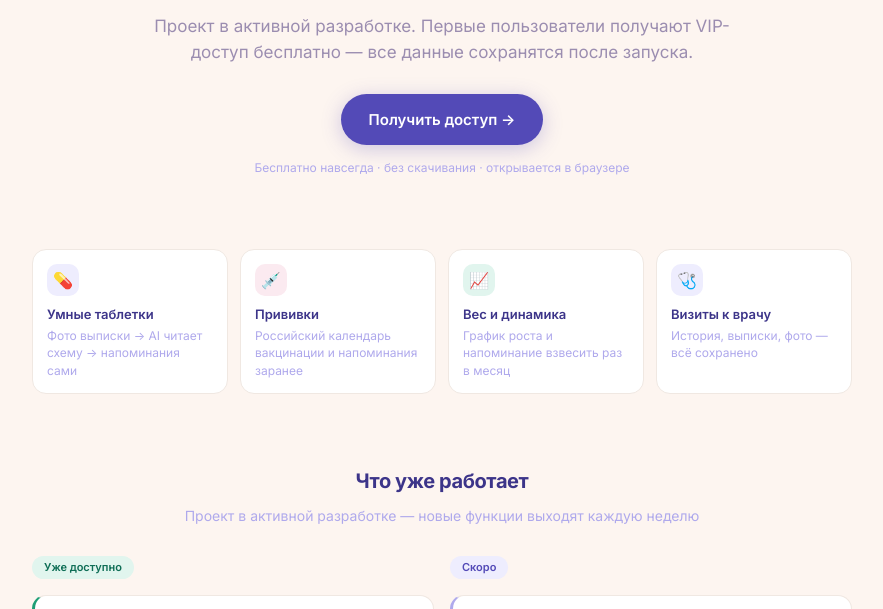
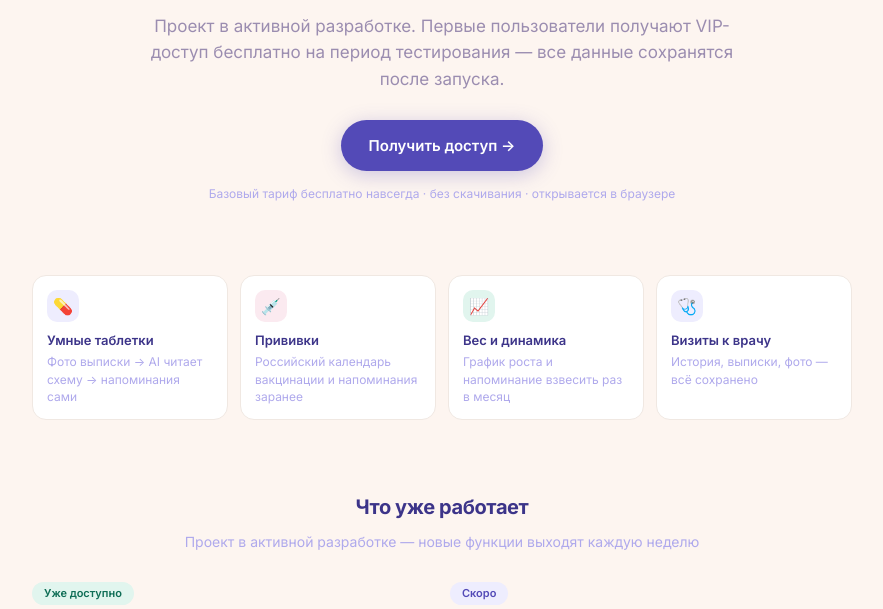
Before and after one commit to konstantin-mrhn/petkeep-landing, a plain HTML site: page index.html in a window 1280 px wide. Shown: the part 135-744 px from the top of the page, without its empty margins (198-1081 px from the left). Drawn offline with Linux system fonts and the light colour scheme.

Commit message:
fix: hero copy clarification

```diff
--- a/index.html
+++ b/index.html
@@ -454,10 +454,10 @@
     <header class="hero section section--tight-top">
       <h1>Вся история питомца — <span class="accent">всегда под рукой</span></h1>
       <p class="hero-body">
-        Проект в активной разработке. Первые пользователи получают VIP-доступ бесплатно — все данные сохранятся после запуска.
+        Проект в активной разработке. Первые пользователи получают VIP-доступ бесплатно на период тестирования — все данные сохранятся после запуска.
       </p>
       <a class="btn-cta" href="https://app.petkeep.ru">Получить доступ →</a>
-      <p class="hero-note">Бесплатно навсегда · без скачивания · открывается в браузере</p>
+      <p class="hero-note">Базовый тариф бесплатно навсегда · без скачивания · открывается в браузере</p>
     </header>
 
     <!-- 3. Features -->
```
